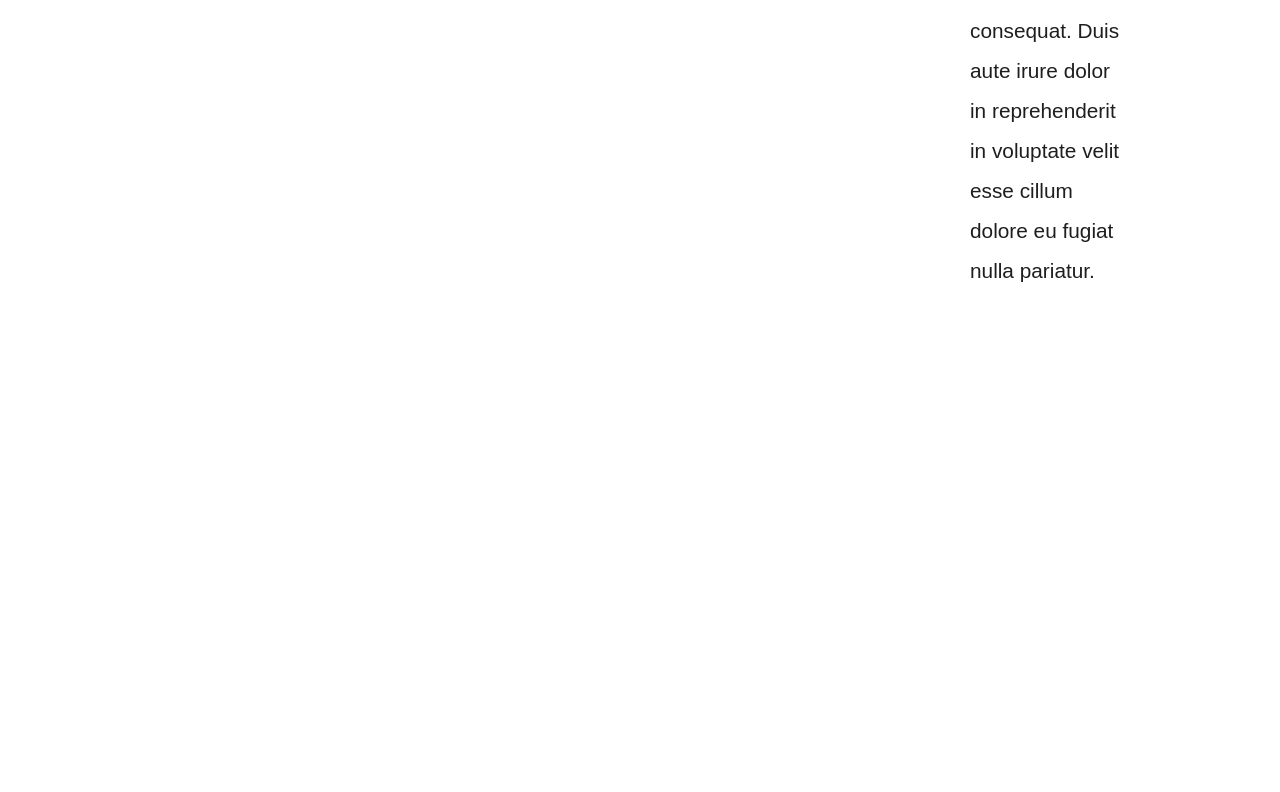
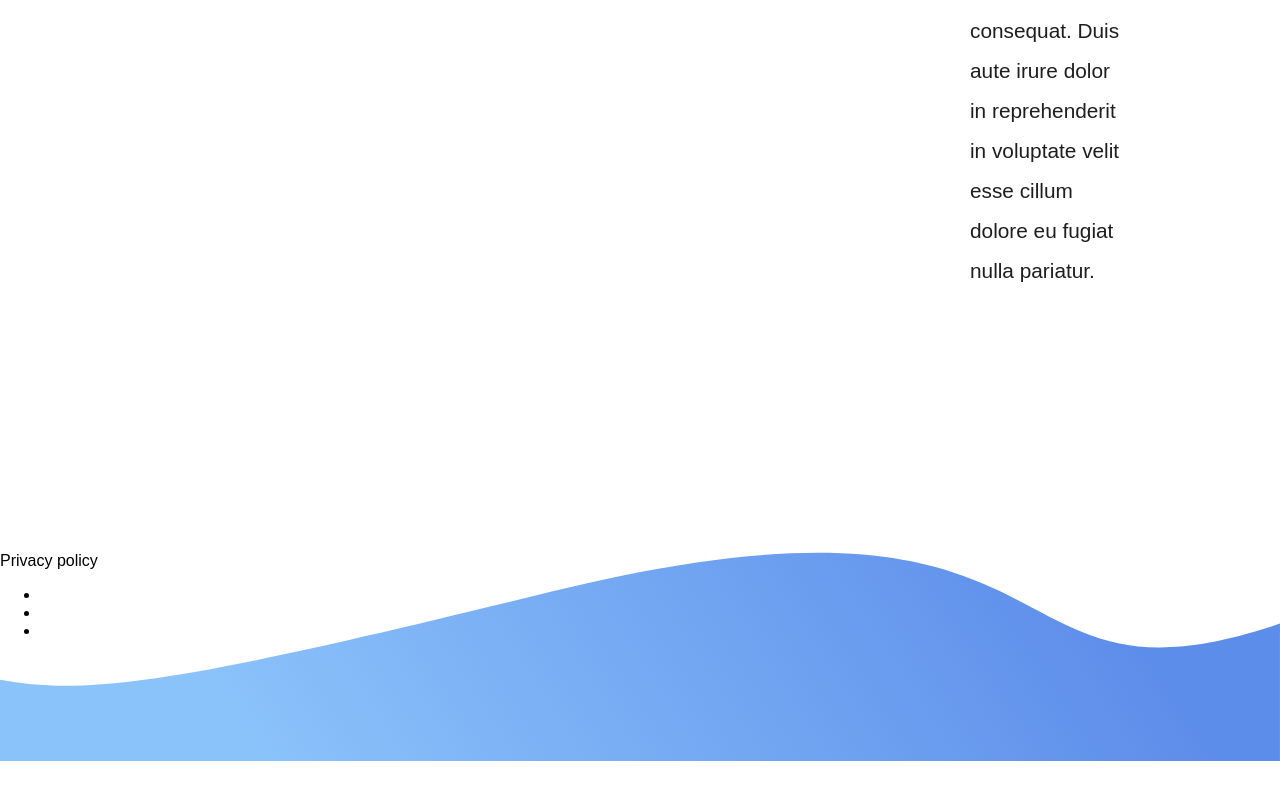
Before and after one commit to yorbenGoor123/Functionalities-CONNUS-WEBSITE, a React (Create React App) app: page /functionality in a window 1280 px wide. Shown: the part 5013-5805 px from the top of the page. Before the commit the page ends 5565 px from the top, so only its background shows below. Built offline with nearby package versions, Linux system fonts and the light colour scheme; no server answers; the database is empty; a web font is replaced by a local one.

Commit message:
footer in progress

```diff
--- a/src/pages/detail/DetailFunctionalities.js
+++ b/src/pages/detail/DetailFunctionalities.js
@@ -7,6 +7,7 @@ import style from './DetailFunctionalities.module.css'
 import HeaderFunctionalities from '../../sections/HeaderFunctionalities/HeaderFunctionalities';
 import HeaderImage from '../../assets/detailpages/01-content-creator/headerImage.svg'
 import SectionInfo from '../../sections/SectionInfo/SectionInfo';
+import Footer from '../../sections/Footer/Footer';
 const DetailFunctionalities = () => {
     return (
         <div className={style.detailWrapper}>
@@ -55,7 +56,10 @@ const DetailFunctionalities = () => {
             direction="left"
             marginLeft="10rem" />
 
+           <Footer />
         </div>
+
+
     );
 };
 
--- /dev/null
+++ b/src/sections/Footer/Footer.js
@@ -0,0 +1,17 @@
+import React from 'react';
+import style from './Footer.module.css'
+
+const Footer = () => {
+    return (
+        <footer className={style.footer}>
+            <p>Privacy policy</p>
+            <ul>
+                <li></li>
+                <li></li>
+                <li></li>
+            </ul>
+        </footer>
+    );
+};
+
+export default Footer;
--- /dev/null
+++ b/src/sections/Footer/Footer.module.css
@@ -0,0 +1,6 @@
+.footer {
+    background: url('../../assets//backgroundFooter.svg');
+    background-repeat: no-repeat;
+    background-size: 100%;
+    height: 15rem;
+}
```
Also changed, not shown: src/assets/backgroundFooter.svg (added).
